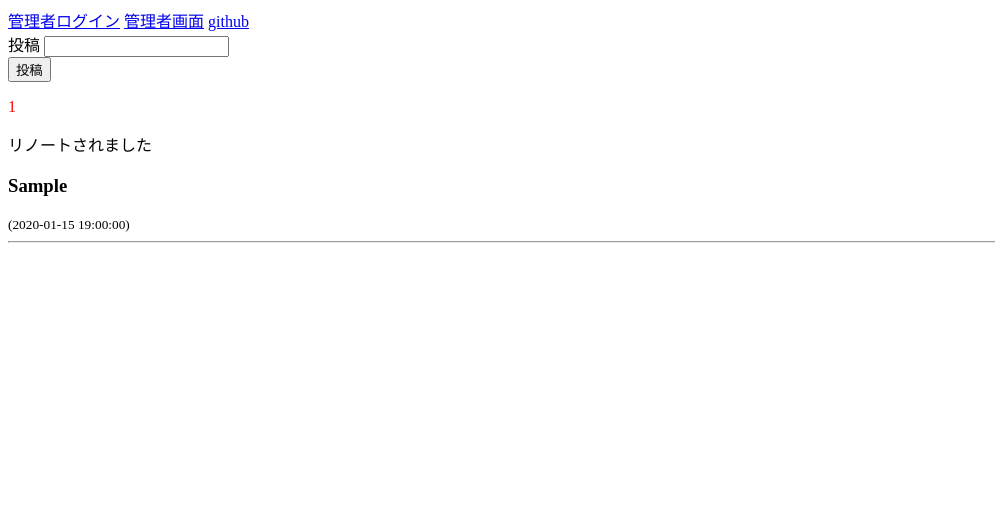
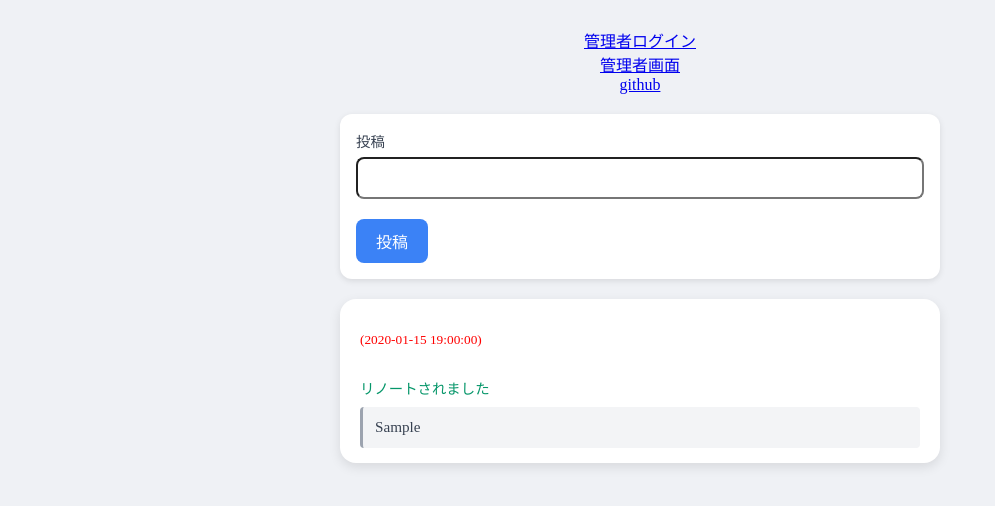
Before and after one commit to newhonke/Anonote, a Flask app: page / in a window 1280 px wide. Shown: the top 506 px of the page, without its empty margins (0-995 px from the left). Run offline with Flask 3, Linux system fonts and the light colour scheme; tables that the repository leaves empty hold one stand-in row (values such as "Sample post").

Commit message:
feat: cssで装飾

```diff
--- /dev/null
+++ b/static/css/style.css
@@ -0,0 +1,138 @@
+body {
+    background: #eff1f5;
+    display: flex;
+    flex-direction: column;
+    align-items: center;
+    padding: 20px;
+}
+/* 投稿フォーム全体 */
+form.post-form {
+    background: #ffffff;
+    border-radius: 12px;
+    box-shadow: 0 2px 6px rgba(0,0,0,0.1);
+    padding: 16px;
+    margin: 20px auto;
+    width: 100%;
+    max-width: 600px;
+    box-sizing: border-box;
+}
+/* ラベル */
+form.post-form label {
+    display: block;
+    font-size: 0.9rem;
+    color: #374151;
+    margin-bottom: 6px;
+}
+/* テキスト入力 */
+form.post-form input[type="text"] {
+    width: 100%;
+    padding: 10px 12px;
+    border: 1px soild #d1d5db;
+    border-radius: 8px;
+    font-size: 1rem;
+    margin-bottom: 12px;
+    transition: border 0.2s box shadow 0.2s;
+    box-sizing: border-box;
+}
+form.post-form input[type="text"]:focus {
+  border-color: #3b82f6; /* 青 */
+  box-shadow: 0 0 0 2px rgba(59, 130, 246, 0.2);
+  outline: none;
+}
+/* 投稿ボタン */
+form.post-form input[type="submit"] {
+  background: #3b82f6; /* 青 */
+  color: white;
+  border: none;
+  padding: 10px 20px;
+  border-radius: 8px;
+  font-size: 1em;
+  cursor: pointer;
+  transition: background 0.2s;
+}
+form.post-form input[type="submit"]:hover {
+  background: #2563eb; /* 濃い青 */
+}
+/* 返信キャンセルボタン */
+#cancel_reply {
+  background: #f87171; /* 赤 */
+  color: white;
+  border: none;
+  padding: 6px 12px;
+  border-radius: 8px;
+  font-size: 0.9em;
+  cursor: pointer;
+  margin-bottom: 12px;
+  transition: background 0.2s;
+}
+#cancel_reply:hover {
+  background: #dc2626;
+}
+/* 返信中メッセージ */
+#reply_info {
+  margin: 8px 0;
+  font-size: 0.9em;
+  color: #059669; /* 緑 */
+}
+.timeline {
+    width: 600px;
+    background: #ffffff;
+    border-radius: 16px;
+    box-shadow: 0 4px 12px rgba(0,0,0,0.1);
+    overflow: hidden;
+}
+.note {
+    padding: 15px 20px;
+    border-bottom: 1px solid #e5e5e5;
+    transition: background 0.2s;
+}
+.note:last-child {
+    border-bottom: none;
+}
+.note:hover {
+    background: #f9fafb;
+}
+.time {
+    display: flex;
+    justify-content: space-between;
+    font-size: 1rem;
+    color: #555;
+    margin-bottom: 6px;
+}
+.note-content {
+    font-size: 1rem;
+    line-height: 1.6;
+    color: #111827;
+}
+.renote-label {
+    font-size: 0.9rem;
+    color: #059669;
+    margin-bottom: 4px;
+}
+.icon-btn {
+  text-decoration: none;
+  color: #6b7280;
+  font-size: 18px;
+  padding: 4px;
+  transition: color 0.2s;
+}
+.icon-btn:hover {
+  color: #059669; /* 緑っぽい色（Misskey風） */
+}
+blockquote {
+    margin: 6px 0 0 0;
+    padding: 8px 12px;
+    border-left: 3px solid #9ca3af;
+    color: #374151;
+    background: #f3f4f6;
+    font-size: 0.95em;
+    border-radius: 4px;
+}
+.not_note {
+  padding: 15px 20px;
+  border-bottom: 1px solid #e5e7eb;
+}
+
+.not_note:last-child {
+  border-bottom: none;
+}
--- a/templates/base.html
+++ b/templates/base.html
@@ -4,10 +4,13 @@
     <meta charset="UTF-8">
     <meta name="viewport" content="width=device-width, initial-scale=1.0">
     <title>掲示板</title>
+    <link rel="stylesheet" href="https://cdnjs.cloudflare.com/ajax/libs/font-awesome/6.5.0/css/all.min.css">
+    <link rel="stylesheet" href="{{ url_for('static', filename='css/style.css') }}">
 </head>
 <body>
     {% block content %}
 
     {% endblock %}
+    <script src="{{ url_for('static', filename='js/script.js') }}"></script>
 </body>
 </html>
--- a/templates/index.html
+++ b/templates/index.html
@@ -3,7 +3,7 @@
 <a href="/login">管理者ログイン</a>
 <a href="/admin">管理者画面</a>
 <a href="https://github.com/newhonke/flask_bbs">github</a>
-<form action="/" method="post">
+<form action="/" method="post" class="post-form">
     <label>投稿</label>
     <input type="text" name="note" required>
     <input type="hidden" name="reply_to" id="reply_to_input" value="">
@@ -11,48 +11,53 @@
     <button type="button" id="cancel_reply" style="display:none;">返信をキャンセル</button>
     <input type="submit" value="投稿">
 </form>
+
+<div class="timeline">
 {% for note in notes %}
-    <div id="note-{{ note.id }}">
+    <div id="note-{{ note.id }}" class="note">
+    <div class="time">
     {% if note.user and note.user.is_admin %}
-        <p style="color: red;">{{ note.id }}</p>
+        <p style="color: red;"><small>({{ note.created_at | to_jst }})</small></p>
     {% else %}
-        <p>{{ note.id }}</p>
+        <small>({{ note.created_at | to_jst }})</small>
     {% endif %}
+    </div>
 
+    <div class="reply">
     {% if note.reply_to %}
         {% set parent = parent_map.get(note.reply_to) %}
         {% if parent %}
             返信元:<a href="#note-{{ parent.id }}">{{ parent.post }}</a>
         {% endif %}
     {% endif %}
-
+    </div>
+    <div class="note-content">
     {% if note.renote_from_id %}
+        <div class="renote">
         {% set original = parent_map.get(note.renote_from_id) %}
         {% if original %}
-            <p>リノートされました</p>
-            <h3>{{ original.post }}</h3>
+            <p class="renote-label">リノートされました</p>
+            <blockquote>{{ original.post }}</blockquote>
         {% else %}
             <p>リノート元は削除されています</p>
         {% endif %}
+        </div>
     {% else %}
-        <h3>{{ note.post }}</h3>
+        <p>{{ note.post }}</p>
     {% endif %}
-
-    <small>({{ note.created_at | to_jst }})</small>
-
+    </div>
 
     {% if note.post and not note.renote_from_id %}
-        <a href="#" class="reply-btn" data-reply-to="{{ note.id }}">返信</a>
-        <form action="{{ url_for('renote', id=note.id) }}" method="post" style="display:inline;">
-            <button type="submit">リノート</button>
-        </form>
+        <a href="#" class="reply-btn icon-btn" data-reply-to="{{ note.id }}"><i class="fa-solid fa-reply"></i></a>
+        <a href="{{ url_for('renote', id=note.id) }}" class="icon-btn">
+            <i class="fa-solid fa-retweet"></i>
+        </a>
     {% endif %}
-    <hr>
     </div>
 {% else %}
-<p>noteがありません。</p>
+<div class="not_note"><p>noteがありません。</p></div>
 {% endfor %}
-
+</div>
 <script>
 const replyInput = document.getElementById("reply_to_input");
 const replyInfo = document.getElementById("reply_info");
```
Also changed, not shown: static/js/script.js (added).
